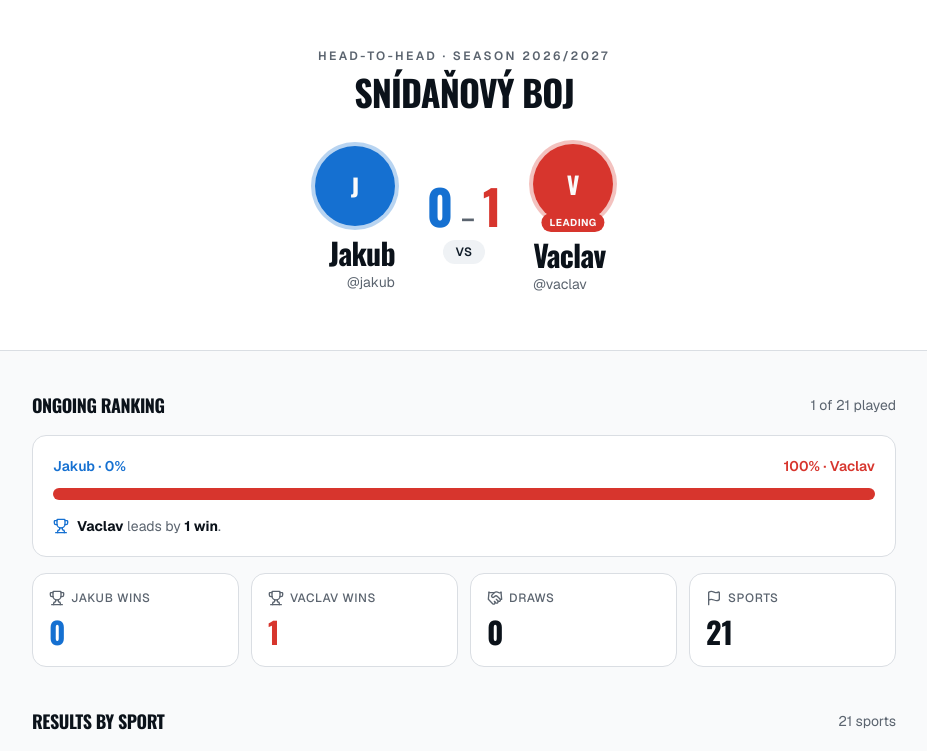
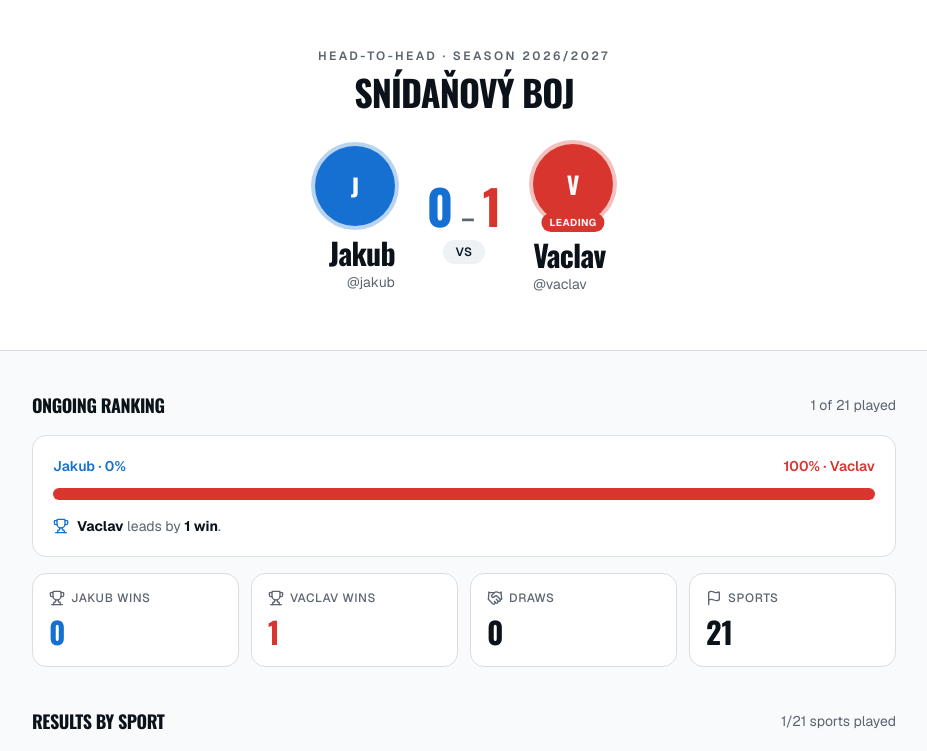
Before and after one commit to simivasek/Sportovni-challange, a Next.js app: page / in a window 1280 px wide. Shown: the top 751 px of the page, without its empty margins (176-1103 px from the left). Built offline with nearby package versions, Linux system fonts and the light colour scheme.

Commit message:
Add files via upload

```diff
--- a/components/results-table.tsx
+++ b/components/results-table.tsx
@@ -103,6 +103,7 @@ export function ResultsTable() {
   const rows = getMatchRows()
   const anyPlayed = rows.some((r) => r.played)
   const nextMatchIndex = getNextMatchIndex(rows)
+  const playedCount = rows.filter((r) => r.played).length
   const [lightboxImage, setLightboxImage] = useState<{ src: string; alt: string } | null>(null)
 
   return (
@@ -118,7 +119,7 @@ export function ResultsTable() {
           Results by Sport
         </h2>
         <span className="text-sm text-muted-foreground">
-          {rows.length} sports
+          {playedCount}/{rows.length} sports played
         </span>
       </div>
 
```
